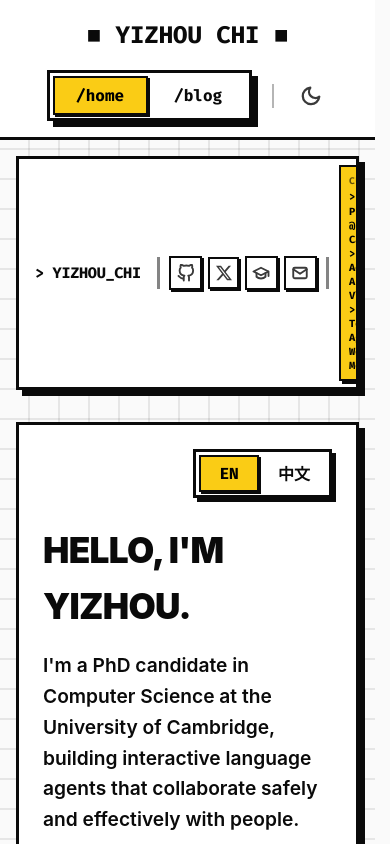
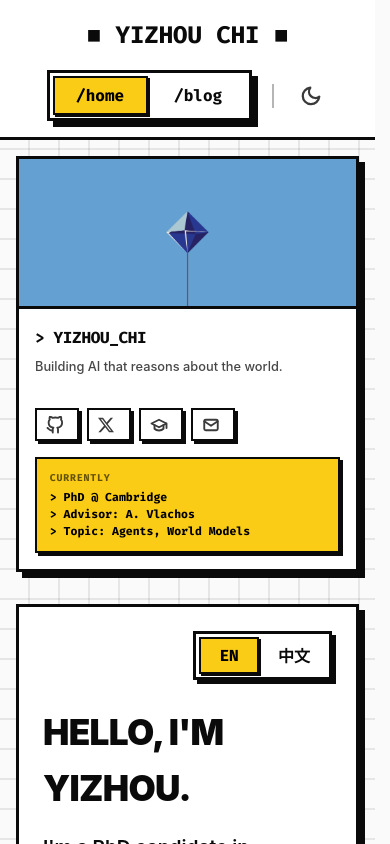
Before and after one commit to cyzus/cyzus.github.io, a React (Vite) app: page / in a window 390 px wide. Shown: the top 844 px of the page. Built offline with nearby package versions, Linux system fonts and the light colour scheme.

Commit message:
style: enhance sidebar layout for mobile responsiveness and readability

```diff
--- a/src/index.css
+++ b/src/index.css
@@ -272,96 +272,90 @@ a.nav-link:hover::after {
     flex-direction: column !important;
   }
 
-  /* Sidebar: single tight horizontal row, no wrapping */
+  /* Sidebar: stack content on mobile to avoid overflow */
   .sidebar {
     width: 100% !important;
     position: static !important;
-    flex-direction: row !important;
-    flex-wrap: nowrap;
-    align-items: center;
+    flex-direction: column !important;
+    align-items: stretch;
     gap: 0;
     padding: 0 !important;
+    top: auto !important;
+    height: auto !important;
   }
 
-  /* Hide the big square avatar */
+  /* Keep avatar visible but shorter for mobile */
   .sidebar-avatar {
+    display: flex !important;
+    aspect-ratio: auto !important;
+    height: 150px;
+  }
+
+  /* Restore identity block layout */
+  .sidebar-identity {
+    padding: 1rem 1rem 0 !important;
+    border-bottom: none !important;
+    display: block !important;
+  }
+
+  .sidebar-identity h3 {
+    font-size: 1rem !important;
+    margin-bottom: 0.45rem !important;
+  }
+
+  /* Keep tagline visible for readability */
+  .sidebar-identity p {
+    display: block !important;
+    font-size: 0.8rem !important;
+    line-height: 1.45 !important;
+    margin-bottom: 1rem !important;
+  }
+
+  /* Hide mobile divider helper in stacked mode */
+  .sidebar-vdivider {
     display: none !important;
   }
 
-  /* Name only (no tagline) on the left */
-  .sidebar-identity {
-    padding: 0.6rem 1rem !important;
-    flex-shrink: 0;
+  /* Social links wrap naturally */
+  .sidebar-social {
+    padding: 1rem !important;
+    flex-direction: row !important;
+    flex-wrap: wrap !important;
+    gap: 0.5rem !important;
     border-bottom: none !important;
-    display: flex;
-    flex-direction: column;
-    justify-content: center;
+    align-items: stretch;
   }
 
-  .sidebar-identity h3 {
-    font-size: 0.95rem !important;
-    margin-bottom: 0 !important;
+  /* Social buttons remain compact but readable */
+  .sidebar-social a {
+    padding: 0.35rem 0.55rem !important;
+    gap: 0.35rem !important;
+    min-width: 44px;
+    box-shadow: 3px 3px 0px 0px var(--shadow-color) !important;
   }
 
-  /* Hide the tagline on mobile — not enough room */
-  .sidebar-identity p {
-    display: none !important;
-  }
-
-  /* Short centered vertical divider between sidebar sections */
-  .sidebar-vdivider {
-    display: block !important;
-    width: var(--border-width);
-    height: 32px;
-    background-color: var(--border-color);
-    flex-shrink: 0;
-    align-self: center;
-    opacity: 0.5;
-  }
-
-  /* Social links: icon-only compact buttons, no flex-grow */
-  .sidebar-social {
-    padding: 0.5rem 0.6rem !important;
-    flex-direction: row !important;
-    flex-wrap: nowrap;
-    gap: 0.35rem !important;
-    flex-shrink: 0;
-    flex-grow: 0;
-    border-bottom: none !important;
-    align-items: center;
-  }
-
-  /* Social link anchors become compact square icon buttons */
-  .sidebar-social a {
-    padding: 0.35rem !important;
-    gap: 0 !important;
-    min-width: 0;
-    flex-shrink: 0;
-    box-shadow: 2px 2px 0px 0px var(--shadow-color) !important;
-  }
-
-  /* Hide text labels — icon only on mobile */
+  /* Keep labels hidden to avoid crowding */
   .sidebar-social-label {
     display: none !important;
   }
 
-  /* Currently block: takes remaining width, sat right next to social icons */
+  /* Currently block remains full-width and readable */
   .sidebar-currently {
-    margin: 0.4rem 0.6rem !important;
-    padding: 0.35rem 0.5rem !important;
-    flex: 1;
+    margin: 0 1rem 1rem !important;
+    padding: 0.65rem 0.8rem !important;
+    width: auto;
     min-width: 0;
-    align-self: center;
+    align-self: stretch;
   }
 
   .sidebar-currently p:first-child {
-    font-size: 0.6rem !important;
-    margin-bottom: 0.15rem !important;
+    font-size: 0.62rem !important;
+    margin-bottom: 0.3rem !important;
   }
 
   .sidebar-currently p:last-child {
-    font-size: 0.65rem !important;
-    line-height: 1.35 !important;
+    font-size: 0.72rem !important;
+    line-height: 1.45 !important;
   }
 
   /* Hide decorative dividers */
```
